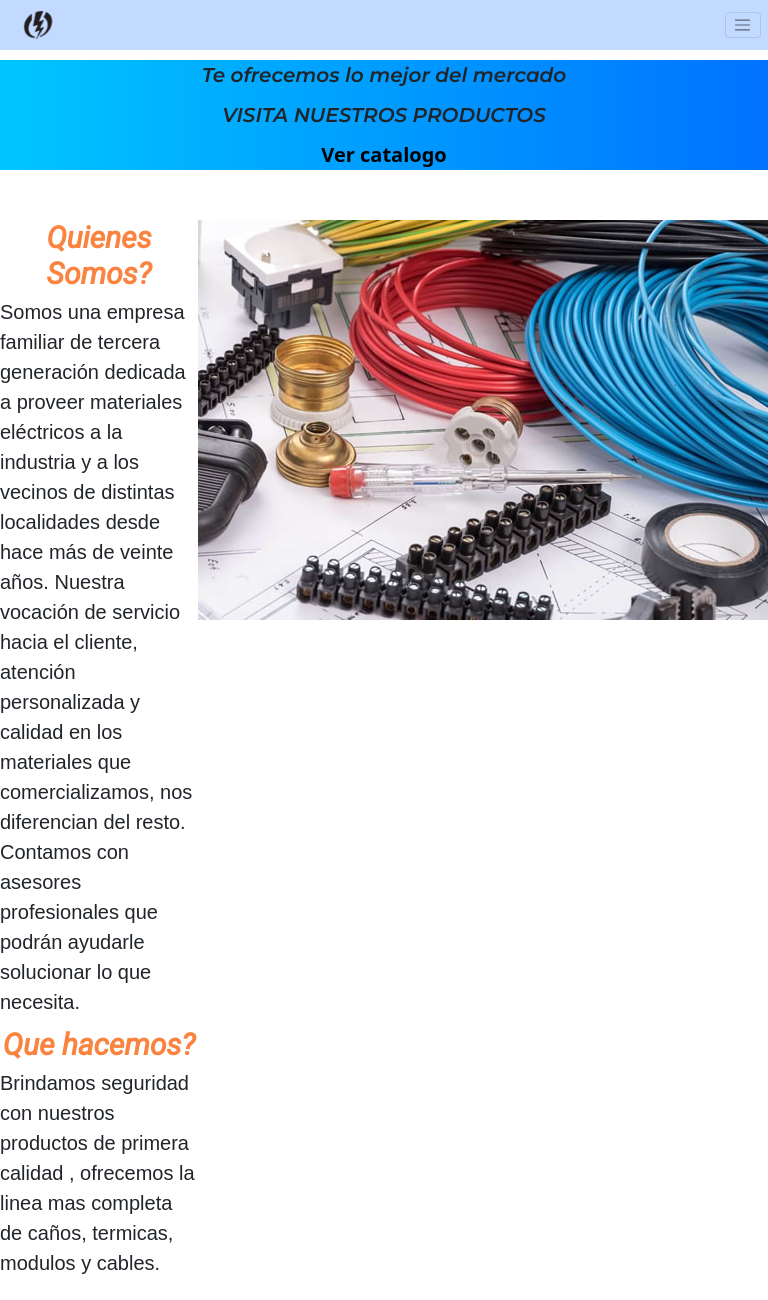
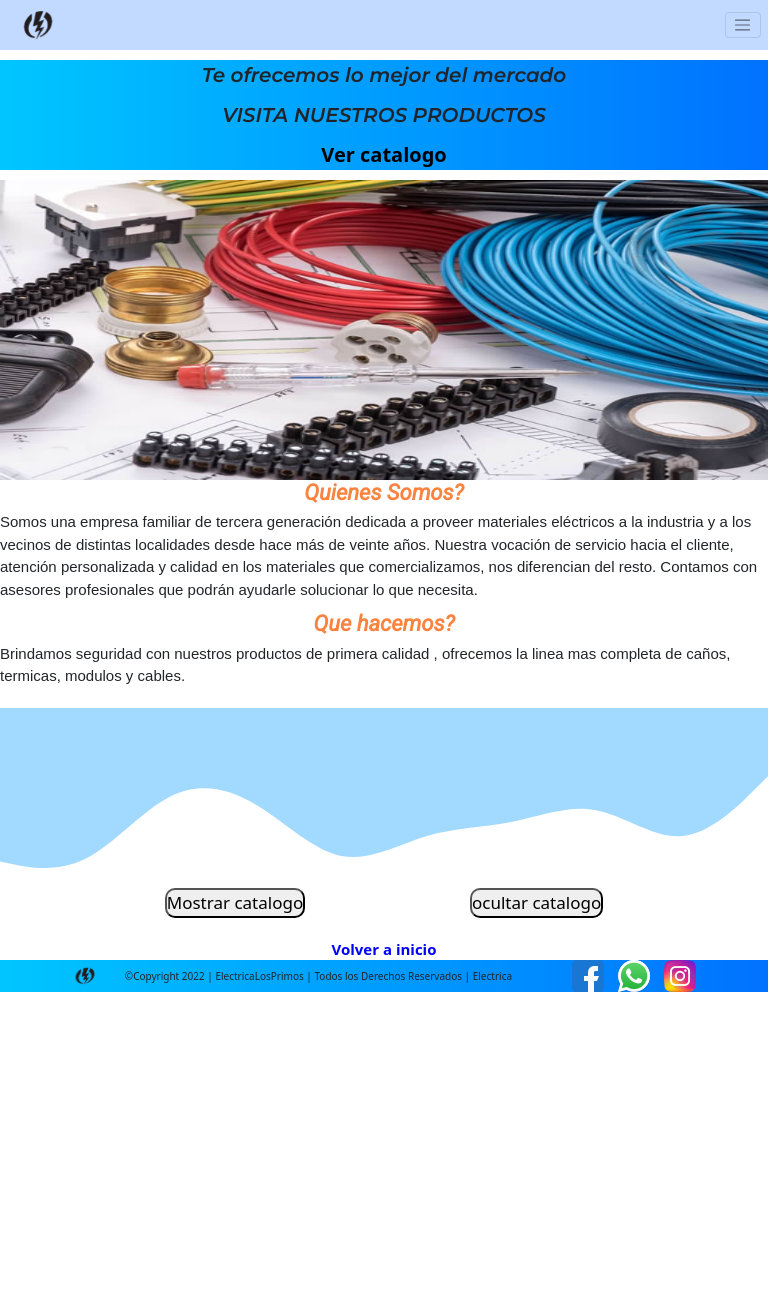
Before and after one commit to leandro-alfonso/proyecto_javascript, a plain HTML site: page index.html in a window 768 px wide. Shown: the top 1300 px of the page. After the commit the page ends 992 px from the top, so only its background shows below. Drawn offline with nearby package versions, Linux system fonts and the light colour scheme; some packages are replaced by stand-ins of ours; a script that the page names is missing.

Commit message:
Actualizado  responsive

```diff
--- a/css/style.css
+++ b/css/style.css
@@ -342,8 +342,61 @@ font-size: 1.5em;
 .toastify{
 font-size: 2em;
 }
+@media screen and (min-width: 481px) and (max-width: 768px){
+    /* nav */
+.main{
+    gap: 1rem;
+}
+.logo__electricidad{
+    width: 60px;
+}
+.logo__carrito{
+    width: 50px;
+}
+.img{
+    width: 100%;
+    height: 300px;
+    display: flex;
+}
+.materiales__section {
+    display: flex;
+    flex-direction: column-reverse;
+    align-items: stretch;
+}
+.materiales__article {
+    width: 100%;
+    display: flex;
+    flex-direction: column;
+}
+.materiales_img{
+    display: flex;
+      flex-direction: column-reverse;
+    align-items: center;
+}
+.materiales__sub{
+    font-size: 2.2em;
+}
+.materiales__parrafo{
+    font-size: 1.5em;
+}
+.catalogo__btn{
+    font-size: 1.7em;
+}
+.volver__inicio{
+        font-size: 1.5em;
+}
+.footer__logo{
+     width: 40px;
+     height: 20px;
+}
+.footer__parrafo{
+    font-size: 1em;
+}
+
+}
 
 @media screen and (max-width: 480px){
+
 /* nav */
 .logo__electricidad{
     width: 45px;
@@ -357,7 +410,7 @@ font-size: 2em;
     text-align: center;
 }
 .main__div{
-    width: 90%;
+    width: 80%;
 }
 .main__login{
     gap: 5rem;
```
